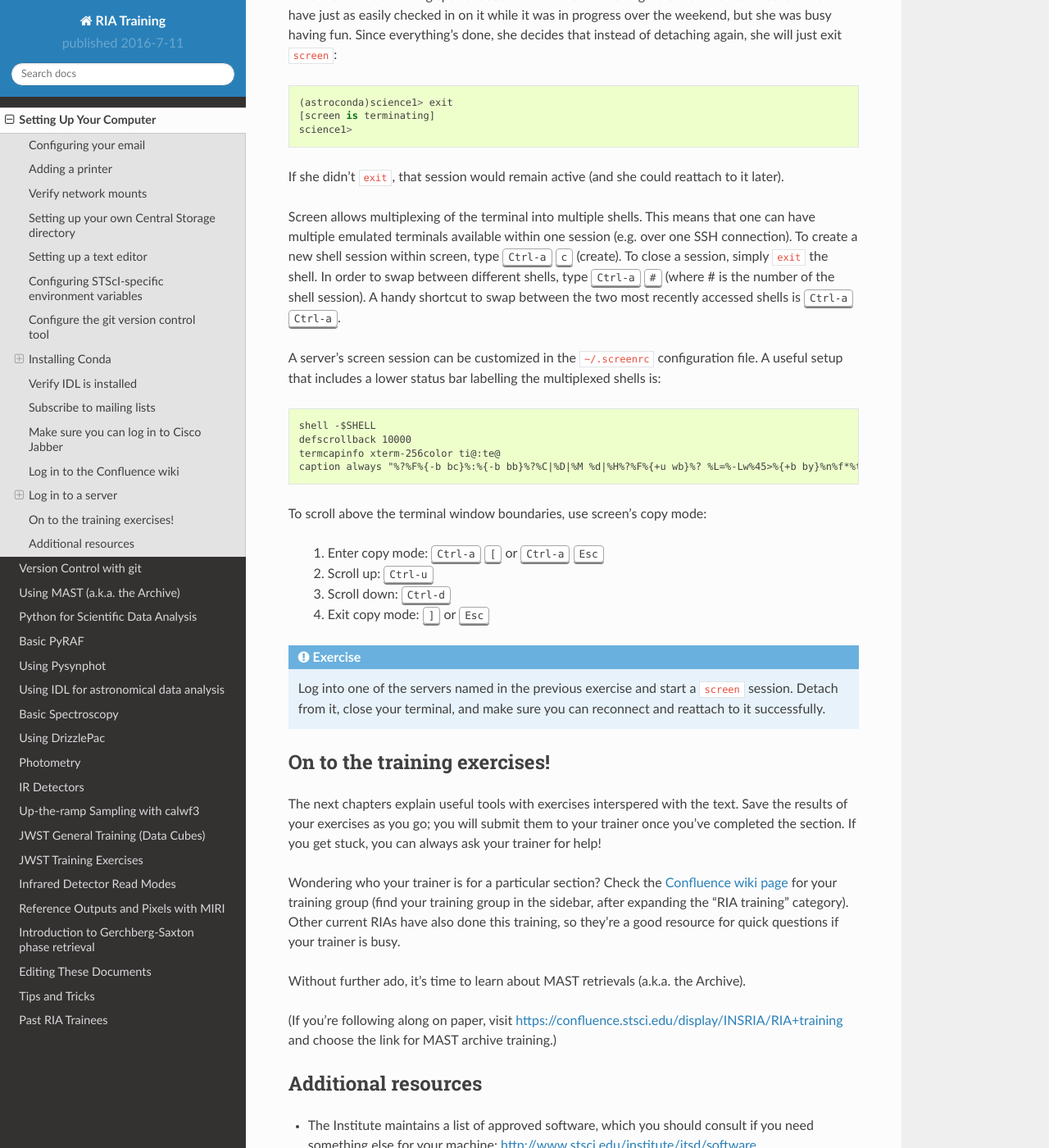
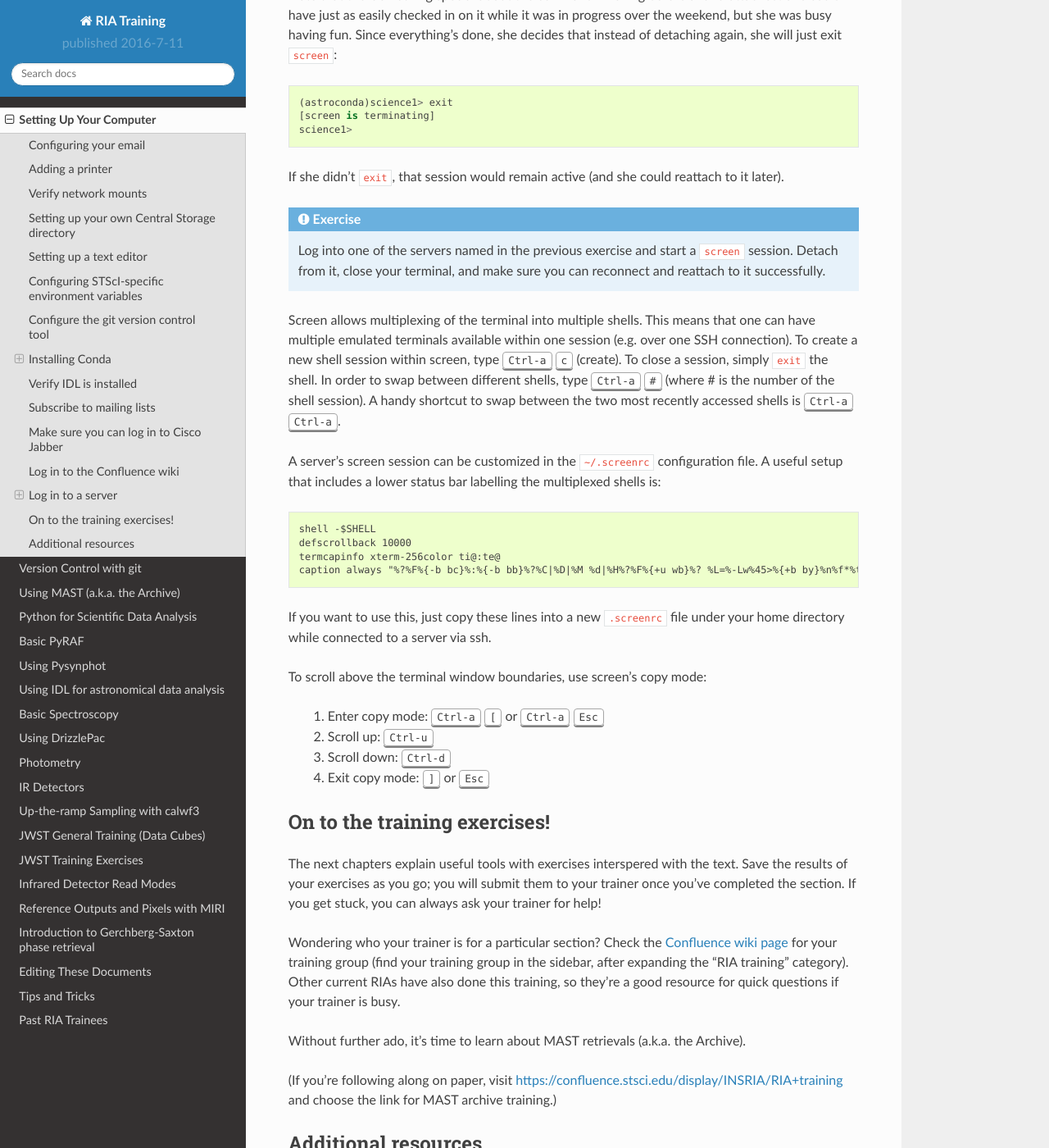
Before and after one commit to staceybright/training-library, a Sphinx documentation site: the page built from source/computer_setup.txt, in a window 1280 px wide and 1400 px high, scrolled down 16043 px. Shown: the whole window at 82% size. Built offline with Sphinx 7.4.7 and the Read the Docs theme 2.0.0, drawn with Linux system fonts in a browser that asks for light colours.

Commit message:
Move the 'screen' utility exercise above the extra technical details

```diff
--- a/source/computer_setup.txt
+++ b/source/computer_setup.txt
@@ -507,6 +507,11 @@ Note that there's nothing special about the command finishing before she re-atta
 
 If she didn't ``exit``, that session would remain active (and she could reattach to it later).
 
+.. admonition:: Exercise
+   :class: note
+
+   Log into one of the servers named in the previous exercise and start a ``screen`` session. Detach from it, close your terminal, and make sure you can reconnect and reattach to it successfully.
+
 Screen allows multiplexing of the terminal into multiple shells.  This means that one can have multiple emulated terminals available within one session (e.g. over one SSH connection).  To create a new shell session within screen, type :kbd:`Ctrl-a` :kbd:`c` (create).  To close a session, simply ``exit`` the shell.  In order to swap between different shells, type :kbd:`Ctrl-a` :kbd:`#` (where # is the number of the shell session).  A handy shortcut to swap between the two most recently accessed shells is :kbd:`Ctrl-a` :kbd:`Ctrl-a`.
 
 A server's screen session can be customized in the ``~/.screenrc`` configuration file.  A useful setup that includes a lower status bar labelling the multiplexed shells is::
@@ -516,17 +521,14 @@ A server's screen session can be customized in the ``~/.screenrc`` configuration
    termcapinfo xterm-256color ti@:te@
    caption always "%?%F%{-b bc}%:%{-b bb}%?%C|%D|%M %d|%H%?%F%{+u wb}%? %L=%-Lw%45>%{+b by}%n%f*%t%{-}%+Lw%-0<"
 
+If you want to use this, just copy these lines into a new ``.screenrc`` file under your home directory while connected to a server via ssh.
+
 To scroll above the terminal window boundaries, use screen's copy mode:
 
  1. Enter copy mode:    :kbd:`Ctrl-a` :kbd:`[` or :kbd:`Ctrl-a` :kbd:`Esc`
  2. Scroll up:          :kbd:`Ctrl-u`
  3. Scroll down:        :kbd:`Ctrl-d`
  4. Exit copy mode:     :kbd:`]` or :kbd:`Esc`
-
-.. admonition:: Exercise
-   :class: note
-
-   Log into one of the servers named in the previous exercise and start a ``screen`` session. Detach from it, close your terminal, and make sure you can reconnect and reattach to it successfully.
 
 On to the training exercises!
 ================================
```
